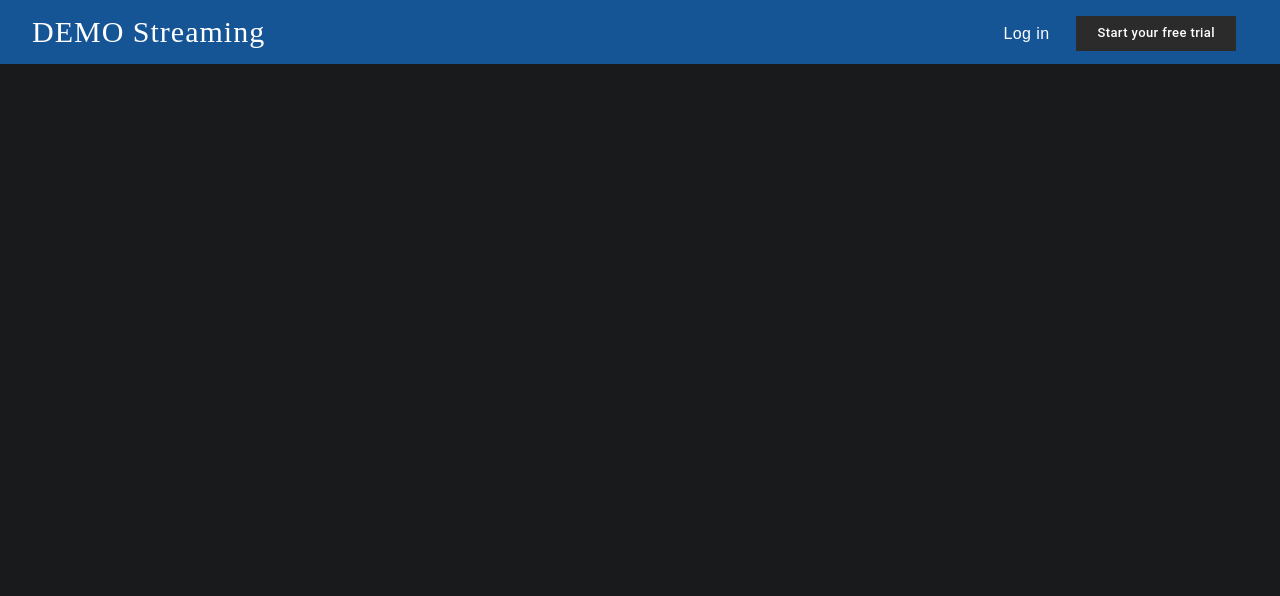
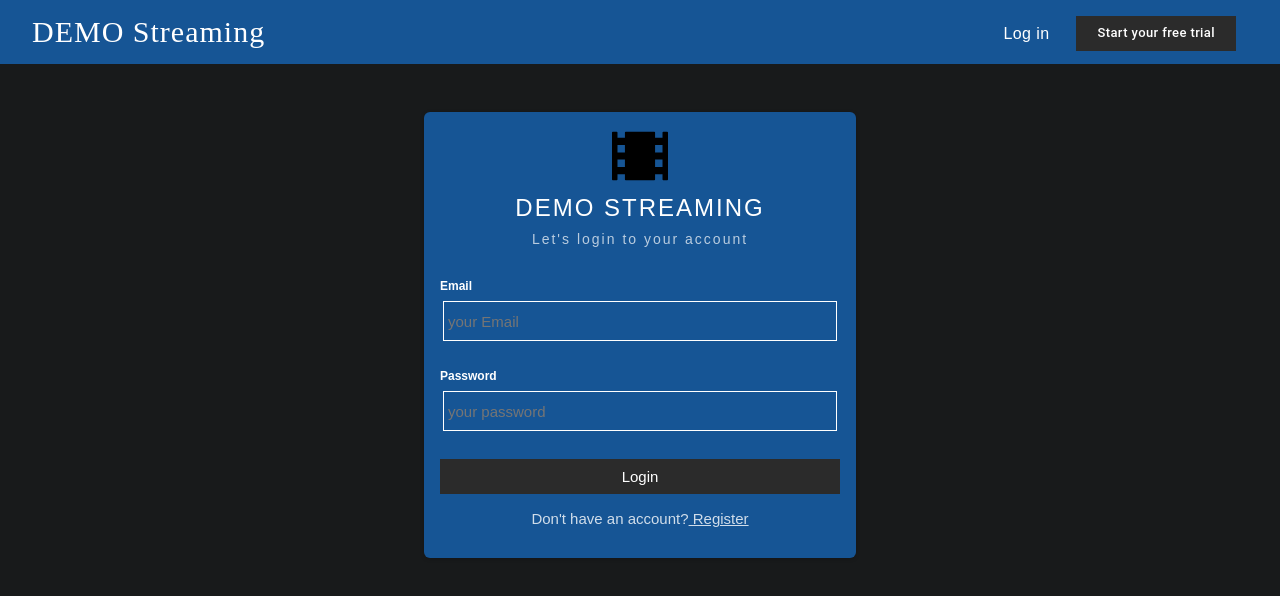
Before and after one commit to Mamoor000khan/react-dummy-movie-app, a React (Create React App) app: page /auth in a window 1280 px wide. Shown: the top 596 px of the page. Built offline with nearby package versions, Linux system fonts and the light colour scheme.

Commit message:
auth cjanges

```diff
--- a/src/App.js
+++ b/src/App.js
@@ -38,7 +38,7 @@ function App() {
           <Route path="/search" exact>
             <Search />
           </Route>
-          <Route path='/login'>
+          <Route path='/auth'>
           <LoginPage />
         </Route>
 
@@ -59,7 +59,3 @@ function App() {
 }
 
 export default App;
-
-
-// super Dark Grey : #1a1a1a
-// mediumGrey: #828282
```
Also changed, not shown: src/components/Register/Login.js (+112 -2 lines).
